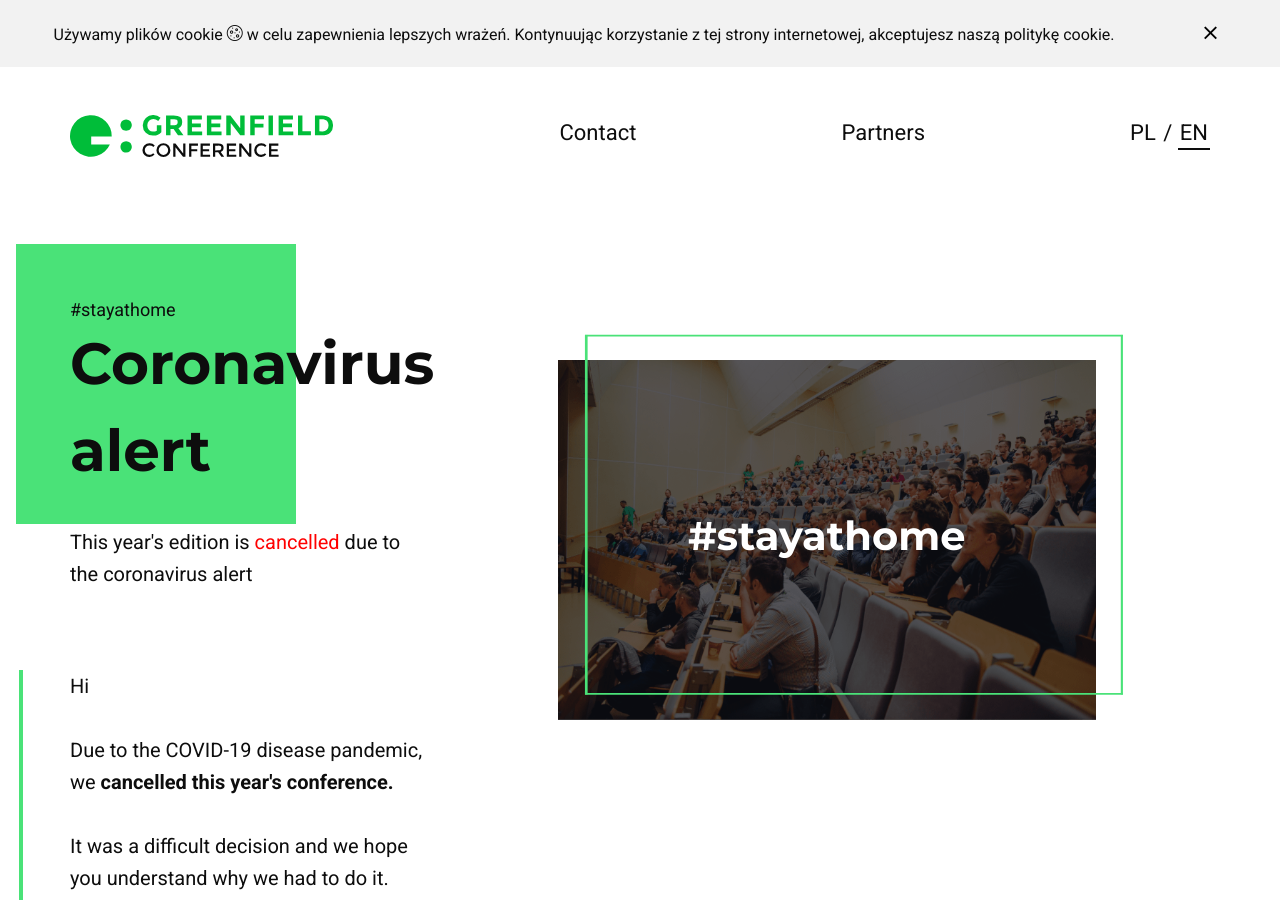
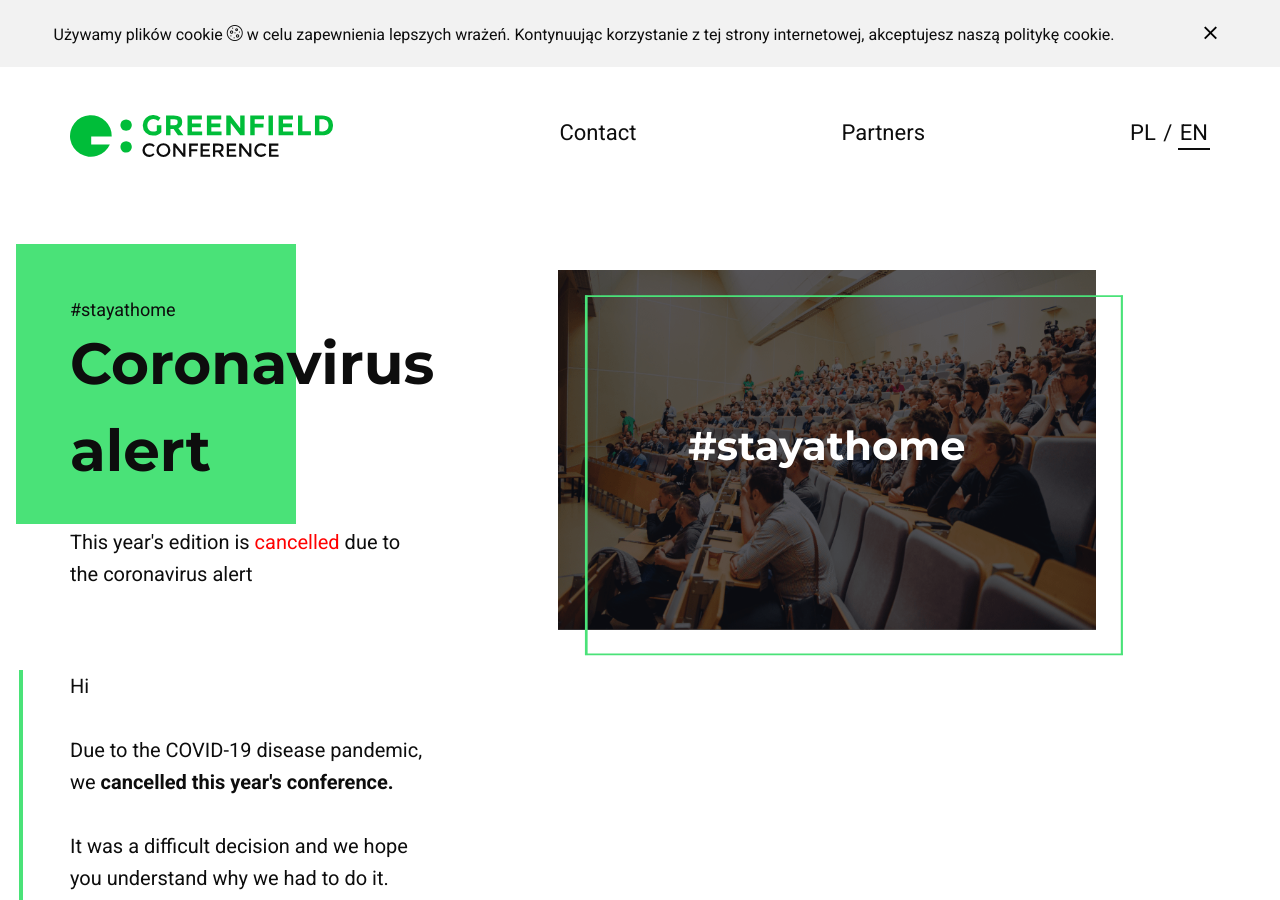
Before and after one commit to freud/GreenfieldConf, a Jekyll site: the page built from pages/covid-19.html, in a window 1280 px wide and 900 px high. Built offline with Jekyll 4.4.1, drawn with Linux system fonts in a browser that asks for light colours; some web fonts are replaced.

Commit message:
Frame over style removed

```diff
--- a/_includes/covid-19.html
+++ b/_includes/covid-19.html
@@ -70,7 +70,7 @@
             <div class="section pt-0"></div>
         </div>
         <div class="col-md-6 col-xl-7 offset-md-1 anim-wrapper d-none d-md-block frame-container">
-            <div class="img-frame frame-over img-sticky img-sticky-60">
+            <div class="img-frame img-sticky">
                    <div class="frame">
                         {% include frame.html %}
                    </div>
--- a/assets/_scss/pages/_text_content.scss
+++ b/assets/_scss/pages/_text_content.scss
@@ -11,9 +11,6 @@
         position: -webkit-sticky;
         top: 50%;
         transform: translateY(-50%);
-    }
-    .img-sticky-60 {
-        top: 60%;
     }
     h1 {
         @include media-breakpoint-down(lg) {
```
